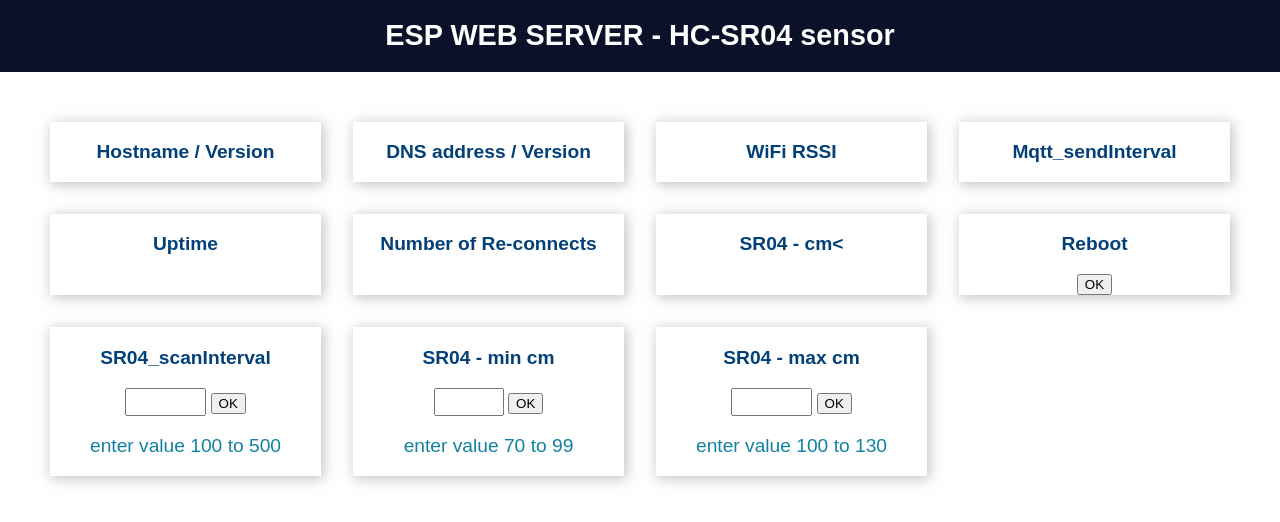
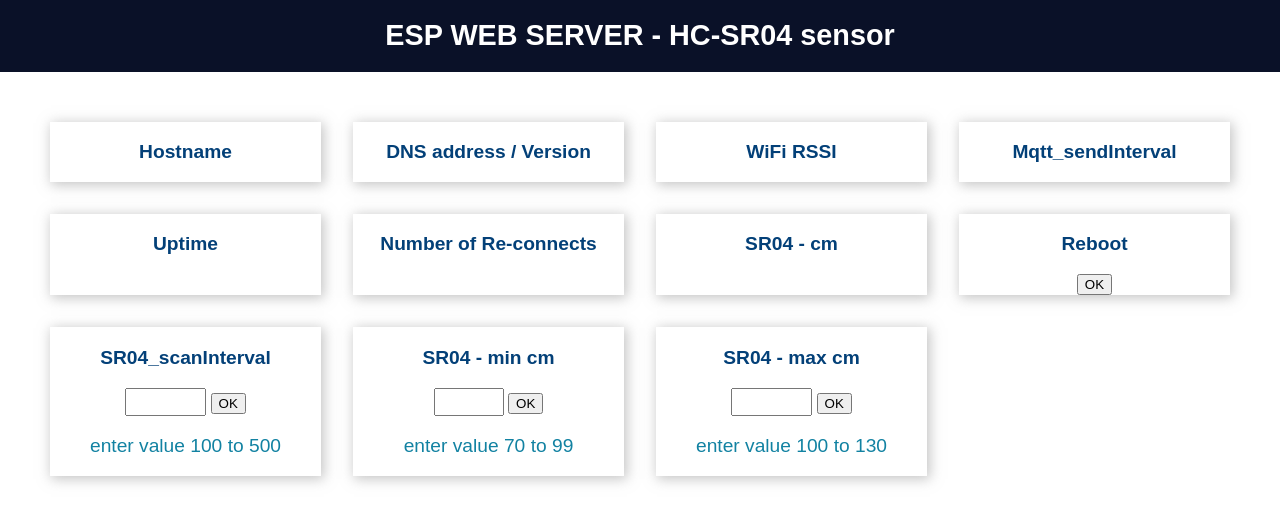
Before and after one commit to kleieg/ESP32_SR04, a plain HTML site: page data/index.html in a window 1280 px wide. Drawn offline with Linux system fonts and the light colour scheme.

Commit message:
Korrekturen in index.html

```diff
--- a/data/index.html
+++ b/data/index.html
@@ -13,7 +13,7 @@
   <div class="content">
     <div class="card-grid">
         <div class="card">
-            <p class="card-title">Hostname   /   Version</p>
+            <p class="card-title">Hostname</p>
             <p class ="card-text"><span id="0"></span></p>
         </div>
         <div class="card">
@@ -37,7 +37,7 @@
           <p class ="card-text"><span id="5"></span></p>
         </div>
         <div class="card">
-          <p class="card-title">SR04 - cm<</p>
+          <p class="card-title">SR04 - cm</p>
           <p class ="card-text"><span id="6"></span></p>
         </div>
         <div class="card">
```
